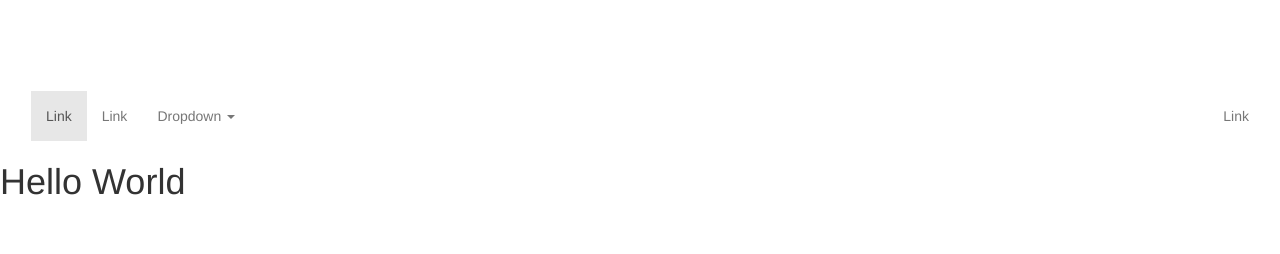
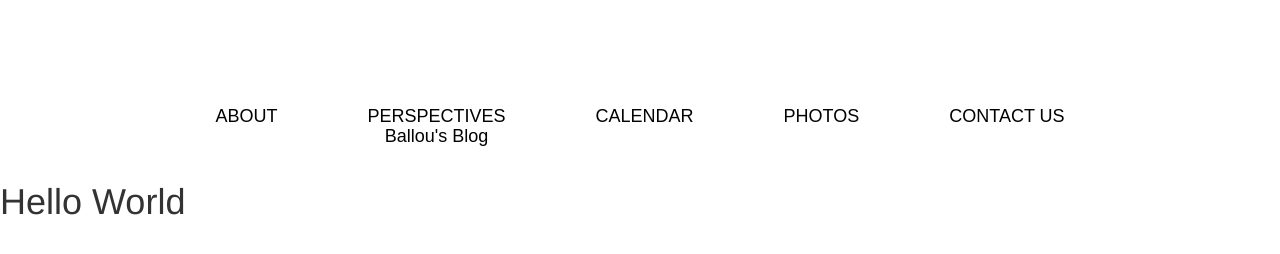
Before and after one commit to naomilikesyou/naomipersonal, a plain HTML site: page exbootstrap.html in a window 1280 px wide. Drawn offline with nearby package versions, Linux system fonts and the light colour scheme.

Commit message:
fixed navbar making it centered

```diff
--- a/exbootstrap.html
+++ b/exbootstrap.html
@@ -9,7 +9,7 @@
 
 		<!-- navbar start -->
 <nav class="navbar navbar-default" role="navigation">
-  <div class="container-fluid">
+  <div>
     <!-- Brand and toggle get grouped for better mobile display -->
     <div class="navbar-header">
       <button type="button" class="navbar-toggle collapsed" data-toggle="collapse" data-target="#bs-example-navbar-collapse-1">
@@ -24,39 +24,19 @@
     <!-- Collect the nav links, forms, and other content for toggling -->
     <div class="collapse navbar-collapse" id="bs-example-navbar-collapse-1">
       <ul class="nav navbar-nav">
-        <li class="active"><a href="#">Link <span class="sr-only">(current)</span></a></li>
-        <li><a href="#">Link</a></li>
         <li class="dropdown">
-          <a href="#" class="dropdown-toggle" data-toggle="dropdown" role="button" aria-expanded="false">Dropdown <span class="caret"></span></a>
+          <a href="#" class="dropdown-toggle" data-toggle="dropdown" role="button" aria-expanded="false">ABOUT</a>
           <ul class="dropdown-menu" role="menu">
-            <li><a href="#">Action</a></li>
-            <li><a href="#">Another action</a></li>
-            <li><a href="#">Something else here</a></li>
-            <li class="divider"></li>
-            <li><a href="#">Separated link</a></li>
-            <li class="divider"></li>
-            <li><a href="#">One more separated link</a></li>
+            <li><a href="#">GIVING BACK</a></li>
+            <li><a href="#">WELLNESS</a></li>
+            <li><a href="#">CULTURAL</a></li>
+            <li><a href="#">POLITICAL</a></li>
           </ul>
         </li>
-      </ul>
-      <!-- <form class="navbar-form navbar-left" role="search">
-        <div class="form-group">
-          <input type="text" class="form-control" placeholder="Search">
-        </div>
-        <button type="submit" class="btn btn-default">Submit</button>
-      </form> -->
-      <ul class="nav navbar-nav navbar-right">
-        <li><a href="#">Link</a></li>
-        <!-- <li class="dropdown">
-          <a href="#" class="dropdown-toggle" data-toggle="dropdown" role="button" aria-expanded="false">Dropdown <span class="caret"></span></a>
-          <ul class="dropdown-menu" role="menu">
-            <li><a href="#">Action</a></li>
-            <li><a href="#">Another action</a></li>
-            <li><a href="#">Something else here</a></li>
-            <li class="divider"></li>
-            <li><a href="#">Separated link</a></li>
-          </ul>
-        </li> -->
+        <li><a href="#">PERSPECTIVES <br> Ballou's Blog</a></li>
+        <li><a href="#">CALENDAR</a></li>
+        <li><a href="#">PHOTOS</a></li>
+        <li><a href="#">CONTACT US</a></li>
       </ul>
     </div><!-- /.navbar-collapse -->
   </div><!-- /.container-fluid -->
--- a/index.css
+++ b/index.css
@@ -1,9 +1,57 @@
-.navbar { margin-top: 90px;
-		background-color: white;
-		border-color: white;
 
+.navbar {
+	margin-top: 90px;
+	background-color: white;
+	border-color: white;
+	font-family: Arial;
+	font-size: 18px;
+	text-align: center;
+	padding: center;
+}
+
+.navbar-nav > li{
+	padding-left:30px;
+	padding-right:30px;
+}
+.dropdown {
+	text-align: center;
+	background-color: white;
+	font-size: 18px;
 }
 
 .dropdown:hover .dropdown-menu {
     display: block;
  }
+
+.dropdown-menu {
+ 	text-align: center;
+ 	border-color: white;
+ }
+
+.nav > li > a:hover,
+.nav > li > a:focus {
+    text-decoration: none;
+    background-color: white;
+    font-size: 16px;
+  }
+
+.navbar-default .navbar-nav > li > a {
+	color: black;
+    }
+
+ .dropdown-menu > li > a:hover,
+ .dropdown-menu > li > a:focus {
+ 	color: #262626;
+	text-decoration: none;
+	font-size: 16px;
+   /*change color of links in drop down here*/
+   }
+
+   @media (min-width: 768px){
+    .navbar-nav{
+        float:none;
+        margin: 0 auto;
+        display: table;
+        table-layout: fixed;
+    }
+}
```
